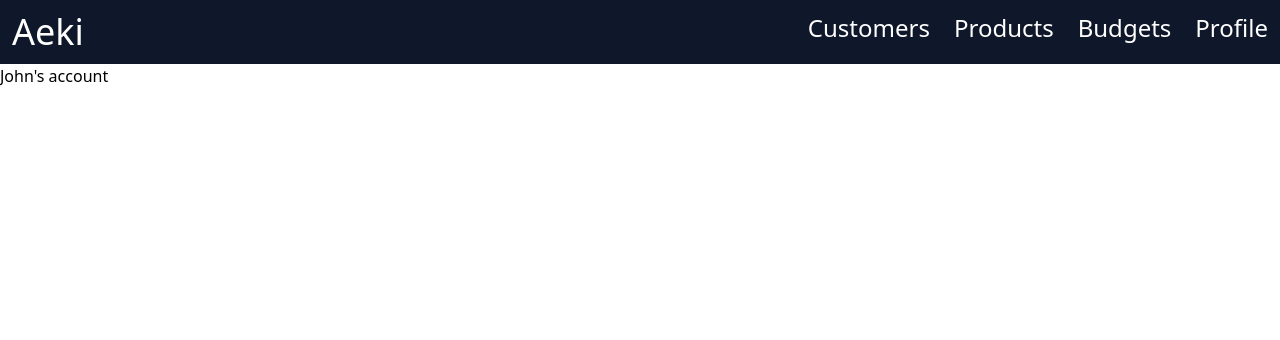
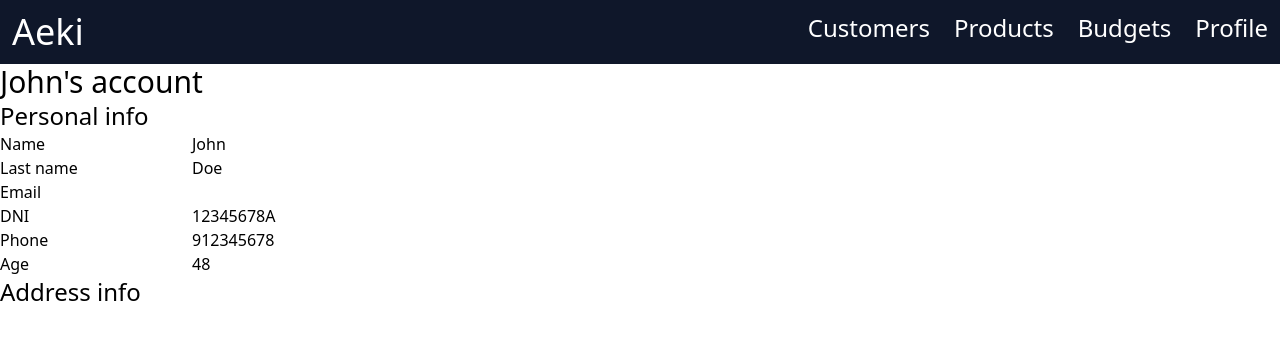
Before and after one commit to FranciscoJavierMartin/aeki, a Next.js app: page /profile in a window 1280 px wide. Shown: the top 340 px of the page. Built offline with nearby package versions, Linux system fonts and the light colour scheme.

Commit message:
Personal info

```diff
--- a/src/app/(base)/profile/page.tsx
+++ b/src/app/(base)/profile/page.tsx
@@ -1,3 +1,5 @@
+import { diffYears } from '@/lib/utils/diff-years';
+
 export default async function ProfilePage() {
   const { user } = await fetch('http://localhost:4230/api/profile').then(
     (res) => res.json(),
@@ -5,7 +7,35 @@ export default async function ProfilePage() {
 
   return (
     <div>
-      <h2>{user.name}'s account</h2>
+      <h2 className='text-3xl'>{user.name}&apos;s account</h2>
+      <h4 className='text-2xl'>Personal info</h4>
+      <div className='grid w-96 grid-cols-2'>
+        <div>Name</div>
+        <div>{user.name}</div>
+
+        <div>Last name</div>
+        <div>{user.lastname}</div>
+
+        <div>Email</div>
+        <div>{user.emai}</div>
+
+        <div>DNI</div>
+        <div>{user.dni}</div>
+
+        <div>Phone</div>
+        <div>{user.phone}</div>
+
+        <div>Age</div>
+        <div>{diffYears(new Date(), new Date(user.dateOfBirth))}</div>
+      </div>
+
+      <h4 className='text-2xl'>Address info</h4>
+      <div className='grid w-96 grid-cols-2'>
+        <div>
+
+        </div>
+        </div>
+
     </div>
   );
 }
--- a/src/app/api/profile/route.ts
+++ b/src/app/api/profile/route.ts
@@ -10,6 +10,13 @@ export async function GET(request: Request) {
     photoURL:
       'https://png.pngtree.com/png-vector/20190710/ourlarge/pngtree-user-vector-avatar-png-image_1541962.jpg',
     phone: '912345678',
+    address: {
+      street: 'Evegreen Terrace',
+      state: 'CA',
+      town: 'Springfield',
+      no: '123',
+      zip: '12345',
+    },
   };
 
   return NextResponse.json({ user });
--- /dev/null
+++ b/src/lib/utils/diff-years.ts
@@ -0,0 +1,8 @@
+export function diffYears(dt2: Date, dt1: Date): number {
+  // Calculate the difference in milliseconds between the two dates
+  let diff = (dt2.getTime() - dt1.getTime()) / 1000;
+  // Convert the difference from milliseconds to days
+  diff /= 60 * 60 * 24;
+  // Calculate the approximate number of years by dividing the difference in days by the average number of days in a year (365.25)
+  return Math.abs(Math.floor(diff / 365.25));
+}
```
